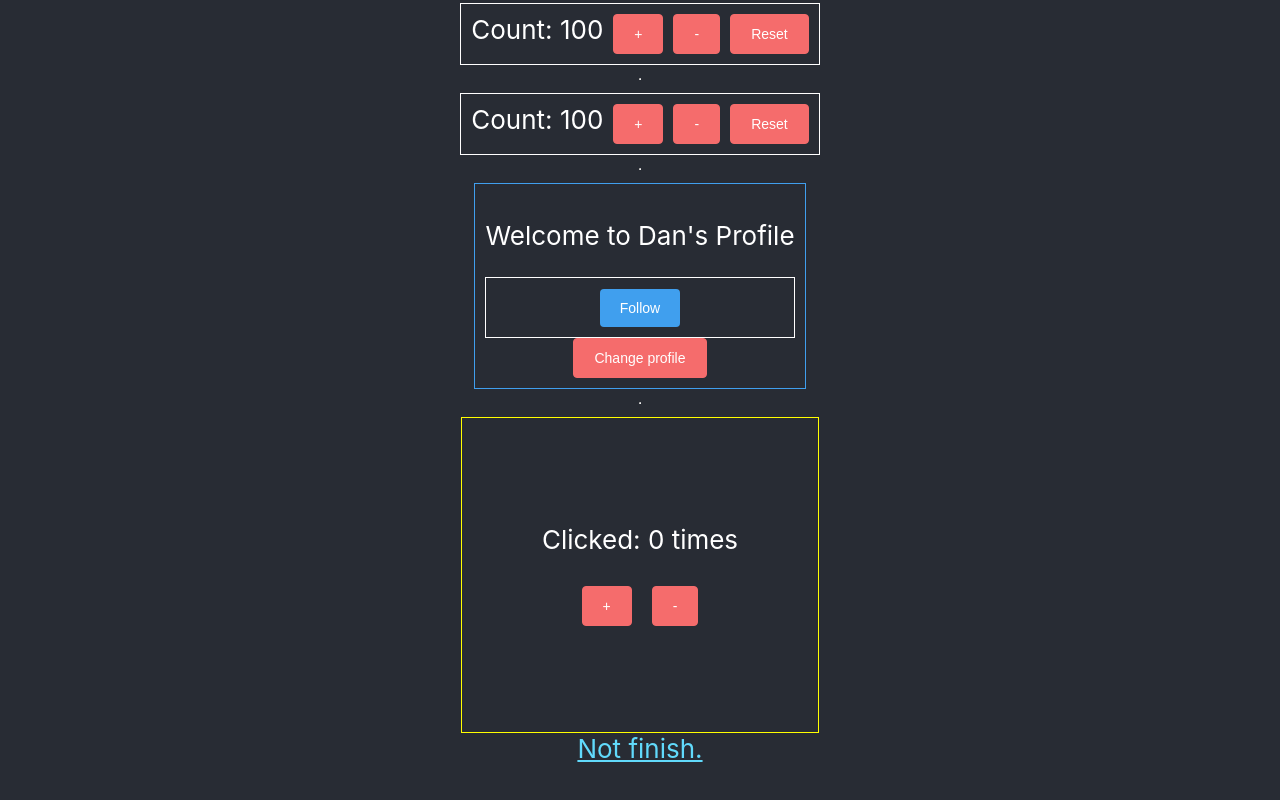
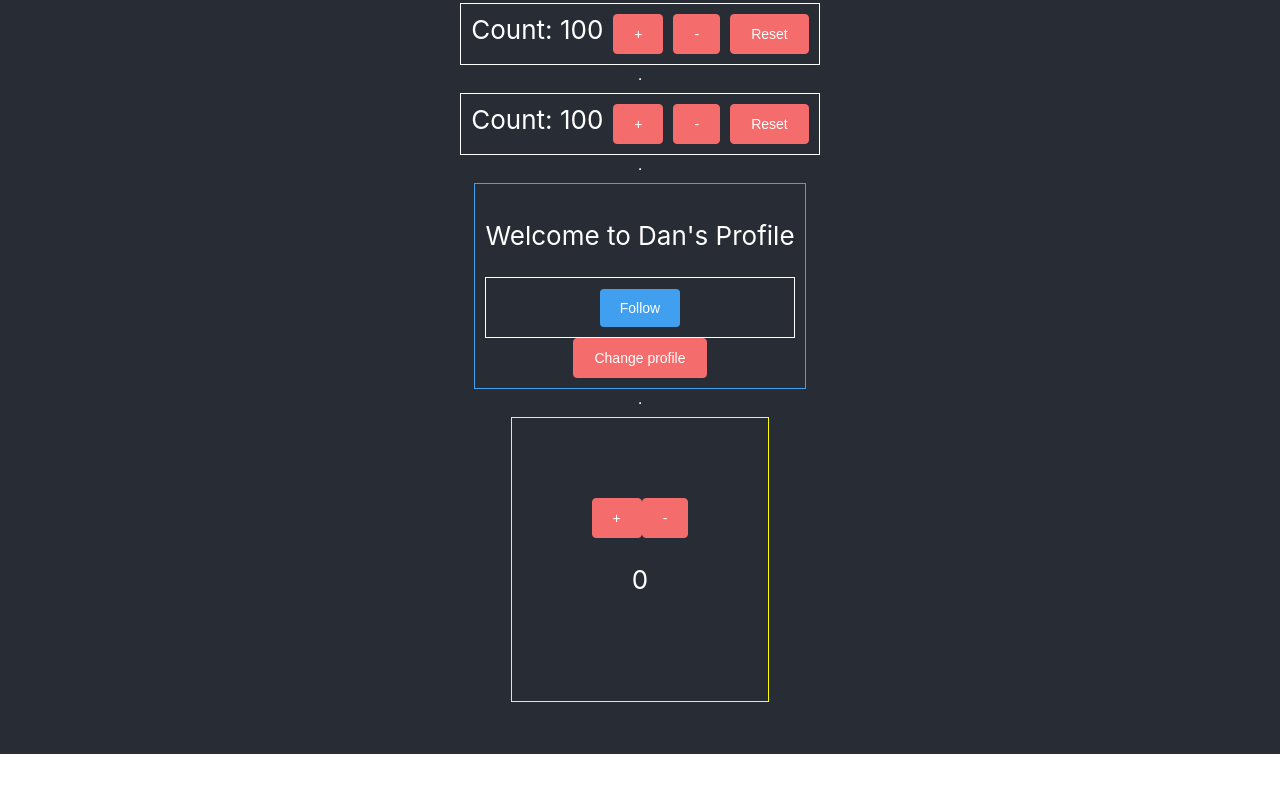
Before and after one commit to leslie1943/react-redux-xiuyan, a React (Create React App) app: page / in a window 1280 px wide. Shown: the part 679-1479 px from the top of the page. After the commit the page ends 1433 px from the top, so only its background shows below. Built offline with nearby package versions, Linux system fonts and the light colour scheme.

Commit message:
another redux demo

```diff
--- a/src/App.tsx
+++ b/src/App.tsx
@@ -6,7 +6,7 @@ import SecondChild from './components/SecondChild'
 import CounterRedux from './components/CounterRedux'
 import CounterState from './components/CounterState'
 import ProfilePage from './components/ProfilePage'
-import Counter from './components/Counter'
+import CounterSimple from './components/CounterSimple'
 import './demo/declare-demo'
 
 interface AppState {
@@ -86,16 +86,8 @@ class App extends Component<null, AppState> {
             style={{ border: '1px solid yellow', padding: 80 }}
             className="child-container"
           >
-            <Counter />
+            <CounterSimple />
           </div>
-          <a
-            className="App-link"
-            href="https://reactjs.org"
-            target="_blank"
-            rel="noopener noreferrer"
-          >
-            Not finish.
-          </a>
           <p></p>
         </header>
       </div>
--- a/src/components/Counter.tsx
+++ /dev/null
@@ -1,49 +0,0 @@
-import * as React from 'react'
-
-// below 4 import sentences for Redux
-import { connect } from 'react-redux'
-import { Dispatch } from 'redux'
-import { decrement, increment } from '../store/actions'
-import { StoreState } from '../type'
-
-export interface IProps {
-  value: number
-  onIncrement: () => void
-  onDecrement: () => void
-}
-
-class Counter extends React.Component<IProps> {
-  render() {
-    const { value, onIncrement, onDecrement } = this.props
-    return (
-      <p>
-        Clicked: {value} times
-        <br />
-        <br />
-        <button onClick={onIncrement} style={{ marginRight: 20 }}>
-          +
-        </button>
-        <button onClick={onDecrement}> - </button>
-      </p>
-    )
-  }
-}
-
-// 将 reducer 中 的 state 映射(map)到组件的 props 中
-const mapStateToProps = (state: StoreState): { value: number } => ({
-  value: state,
-})
-// function mapStateToProps(state: StoreState): { value: StoreState } {
-//   return {
-//     value: state,
-//   }
-// }
-
-// 将 reducer 中 的 action 映射(map)到组件的 props 中
-const mapDispatchToProps = (dispatch: Dispatch) => ({
-  onDecrement: () => dispatch(decrement()),
-  onIncrement: () => dispatch(increment()),
-})
-
-// 使用 connent 高阶组件 对 Counter 进行包裹: 注入 mapStateToProps/mapDispatchToProps 中的 state 和 method
-export default connect(mapStateToProps, mapDispatchToProps)(Counter)
--- /dev/null
+++ b/src/components/CounterSimple.tsx
@@ -0,0 +1,39 @@
+import React from 'react'
+import { incrementAction, reduceAction } from '../reducers/calculate'
+import { connect } from 'react-redux'
+import { Dispatch } from 'redux'
+import { RootState } from '../reducers/index'
+
+interface Props {
+  num: number
+  increment: () => any
+  decrement: () => any
+}
+
+class CounterSimple extends React.Component<Props, any> {
+  render() {
+    return (
+      <div>
+        <button onClick={this.props.increment}>+</button>
+        <button onClick={this.props.decrement}>-</button>
+        <p>{this.props.num}</p>
+      </div>
+    )
+  }
+}
+
+// 将 state 映射到 组件的 props
+const mapStateToProps = (state: RootState) => {
+  return {
+    num: state.calculate.num,
+  }
+}
+
+// 将 action 映射到 组件的 props
+const mapDispatchToProps = (dispath: Dispatch) => ({
+  increment: () => dispath(incrementAction),
+  decrement: () => dispath(reduceAction),
+})
+
+// 注入到组件的props
+export default connect(mapStateToProps, mapDispatchToProps)(CounterSimple)
--- a/src/index.js
+++ b/src/index.js
@@ -6,11 +6,10 @@ import * as serviceWorker from './serviceWorker'
 
 // below 3 import sentences for Redux
 import { Provider } from 'react-redux'
-import { createStore } from 'redux'
-import reducers from './store/reducers'
+
+import { store } from './reducers'
 
 // 创建 Store
-const store = createStore(reducers)
 
 ReactDOM.render(
   <Provider store={store}>
--- /dev/null
+++ b/src/reducers/calculate.ts
@@ -0,0 +1,61 @@
+/**
+ * 🔯🔯🔯🔯 Redux Step-2: 定义 reducer
+ * reducer for calculate module
+ */
+
+// 下面2个常量是为在 reducer 函数中 判断Action类型 所用
+export const INCREMENT = 'INCREMENT'
+export const REDUCE = 'REDUCE'
+
+// 下面2个常量是定义 action 结构的, 在 业务组件中使用
+export const incrementAction = {
+  type: INCREMENT,
+  count: 1,
+}
+
+export const reduceAction = {
+  type: REDUCE,
+  count: 1,
+}
+
+/**
+ * 模块 Calculate 的 state
+ * 分别用于 reducer 函数 和 全局 State
+ */
+export interface CalculateState {
+  num: number
+}
+
+// 接口用来约束 reducer 函数 的 action 参数
+interface Action {
+  type: string
+  count: number
+}
+
+const initData = {
+  num: 0,
+}
+
+// reducer 是一个函数
+/**
+ * function calculate(state,action){
+ *  return update_state
+ * }
+ */
+const calculate = (
+  state: CalculateState = initData,
+  action: Action
+): CalculateState => {
+  switch (action.type) {
+    case INCREMENT:
+      return { num: state.num + action.count }
+    case REDUCE:
+      return {
+        num: state.num - action.count > 0 ? state.num - action.count : 0,
+      }
+    default:
+      return state
+  }
+}
+
+export { calculate }
--- /dev/null
+++ b/src/reducers/index.ts
@@ -0,0 +1,16 @@
+import { createStore, combineReducers } from 'redux'
+import { calculate, CalculateState } from './calculate'
+
+export interface RootState {
+  calculate: CalculateState
+}
+
+// 全局可以创建多个 reducer 在这里统一在一起
+const rootReducer = combineReducers({ calculate })
+
+/***
+ * 🔯🔯🔯🔯 Redux Step-1: 通过 createStore 完成 store 对象的创建
+ * # 语法:
+ * createStore({reducer,initial_state, applyMiddleware})
+ */
+export const store = createStore(rootReducer)
--- a/src/store/actions/index.ts
+++ /dev/null
@@ -1,26 +0,0 @@
-/**
- * 业务组件中使用 actions
- */
-
-import { DECREMENT, DECREMENT_TYPE, INCREMENT, INCREMENT_TYPE } from '../const'
-
-export interface IncrementAction {
-  type: INCREMENT_TYPE
-}
-
-export interface DecrementAction {
-  type: DECREMENT_TYPE
-}
-
-//  定义 modifyAction 联合类型, 包含 INCREMENTAction 和 DecrementAction
-export type ModifyAction = IncrementAction | DecrementAction
-
-// 增加 state 的方法 返回的格式是 ===> {type: 'INCREMENT'}
-export const increment = (): IncrementAction => ({
-  type: INCREMENT,
-})
-
-// 减少 state 的方法: 返回的格式是 ===> {type: 'DECREMENT'}
-export const decrement = (): DecrementAction => ({
-  type: DECREMENT,
-})
--- a/src/store/const.ts
+++ /dev/null
@@ -1,19 +0,0 @@
-/**
- * 添加需要响应的消息类型
- */
-
-// 定义增加 state 常量类型
-/**
- * 这里经过const声明的字符串, 有更具体的类型, 不是string。而是const INCREMENT: 'INCREMENT'
- */
-export const INCREMENT = 'INCREMENT'
-export type INCREMENT_TYPE = typeof INCREMENT // 首先typeof后面是值, 得到类型
-// ===> type INCREMENT_TYPE = "INCREMENT"
-
-// 定义减少 state 常量类型
-export const DECREMENT = 'DECREMENT'
-export type DECREMENT_TYPE = typeof DECREMENT
-
-export interface IncrementAction {
-  type: INCREMENT_TYPE
-}
--- a/src/store/reducers/index.ts
+++ /dev/null
@@ -1,21 +0,0 @@
-/**
- * 操作 state 的地方
- */
-import { ModifyAction } from '../actions'
-import { DECREMENT, INCREMENT } from '../const'
-
-// state定义的是状态数据
-export default (state = 0, action: ModifyAction): number => {
-  switch (action.type) {
-    case DECREMENT:
-      return state > 0 ? state - 1 : 0
-    case INCREMENT:
-      return state + 1
-    default:
-      return state
-  }
-}
-
-/**
- * dispatch派发 -> action 行为 -> reducer 改变状态 -> store
- */
```
